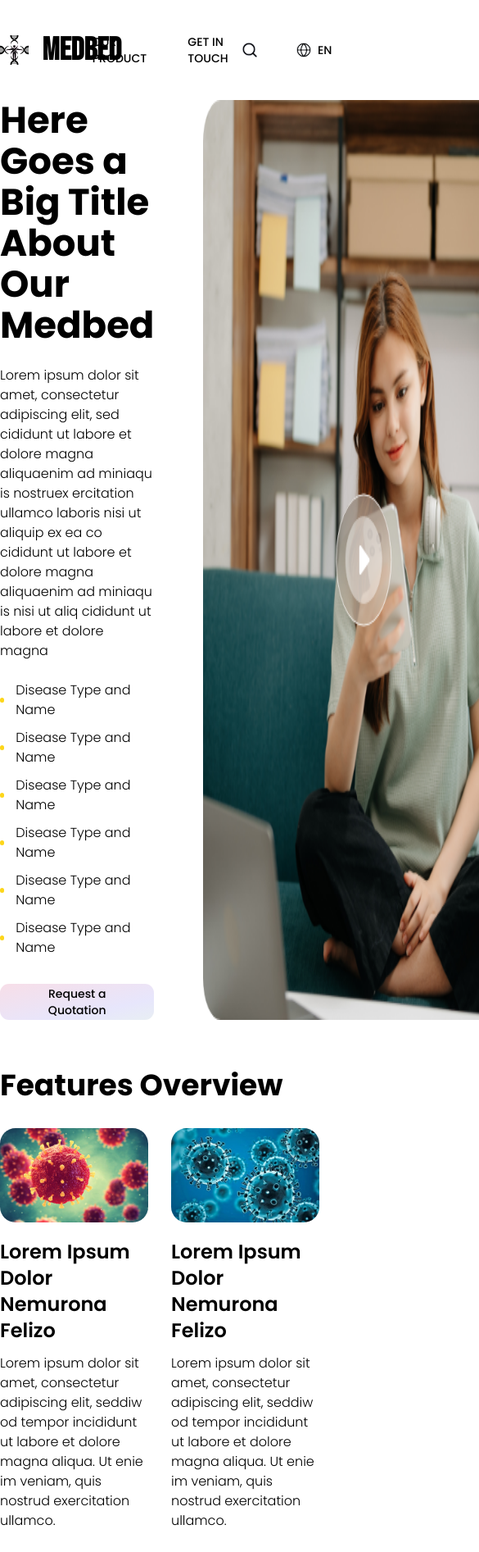
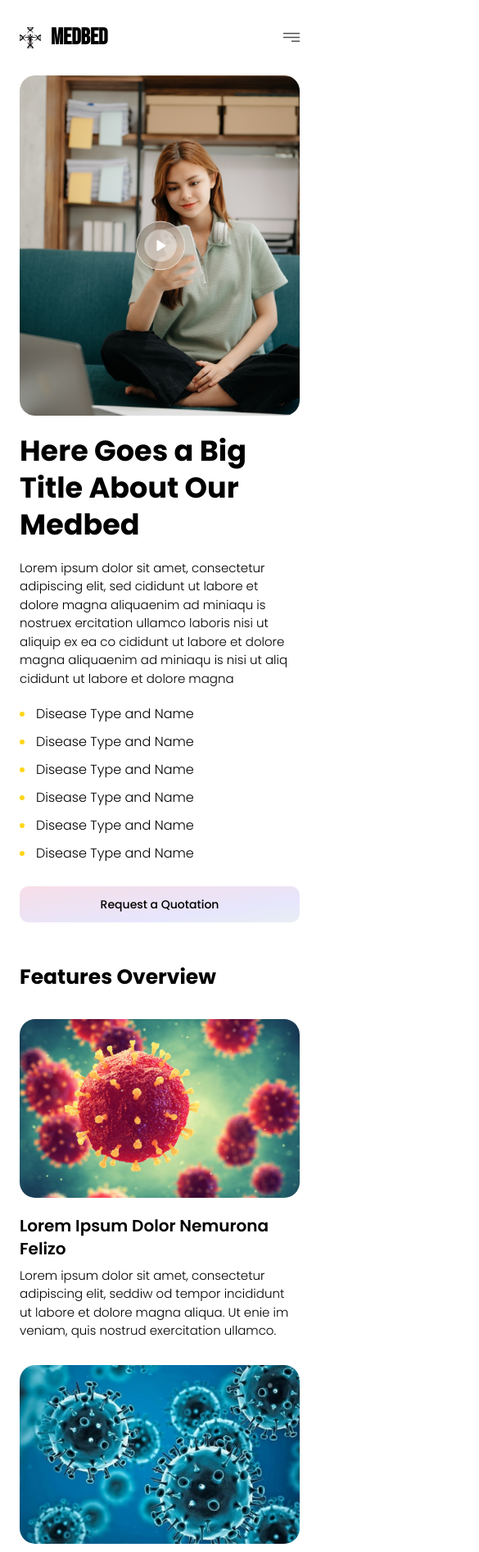
Before and after one commit to adamlim2023/medbed, a React (Create React App) app: page /disease in a window 390 px wide. Shown: the top 1893 px of the page at 82% size, 585 px wide, since content can reach past the window. Built offline with nearby package versions, Linux system fonts and the light colour scheme.

Commit message:
style: mobile responsive for Disease and Layout

```diff
--- a/src/components/ContactForm.jsx
+++ b/src/components/ContactForm.jsx
@@ -8,14 +8,14 @@ const ContactForm = () => {
         src={ContactImage}
         className="absolute top-0 left-0 w-full h-full object-cover"
       />
-      <div className="relative flex flex-col items-center py-[70px] px-8">
-        <p className="font-bold text-[30px] text-white text-center mb-1.5">
+      <div className="relative flex flex-col items-center pt-[50px] pb-[68px] lg:py-[70px] px-8">
+        <p className="font-bold text-2xl lg:text-[30px] text-white text-center mb-4 lg:mb-1.5">
           Get in Touch
         </p>
-        <p className="font-regular text-lg text-white text-center mb-[52px]">
+        <p className="font-regular text-sm lg:text-lg text-white text-center mb-10 lg:mb-[52px]">
           Fill the form below and we will reply as soon as possible!
         </p>
-        <div className="w-full max-w-[618px] grid grid-cols-2 gap-6 mb-8">
+        <div className="w-full max-w-[618px] grid lg:grid-cols-2 gap-4 lg:gap-6 mb-8">
           <input
             type="text"
             placeholder="Full Name"
@@ -28,10 +28,10 @@ const ContactForm = () => {
           />
           <textarea
             placeholder="Let us know your message .."
-            className="w-full col-span-2 h-40 bg-white outline-none px-6 py-3 rounded-xl text-sm resize-none"
+            className="w-full lg:col-span-2 h-40 bg-white outline-none px-6 py-3 rounded-xl text-sm resize-none"
           />
         </div>
-        <button className="h-11 rounded-[11px] bg-[#FDD61A] px-9 font-medium text-sm text-white">
+        <button className="w-full lg:w-auto h-11 rounded-[11px] bg-[#FDD61A] px-9 font-medium text-sm text-white">
           Send Message
         </button>
       </div>
--- a/src/components/Containers/Disease/Features.jsx
+++ b/src/components/Containers/Disease/Features.jsx
@@ -34,14 +34,18 @@ const Features = () => {
 
   return (
     <div className="grid gap-8">
-      <p className="font-bold text-4xl">Features Overview</p>
-      <div className="grid grid-cols-2 gap-7">
+      <p className="font-bold text-[25px] lg:text-4xl">Features Overview</p>
+      <div className="grid lg:grid-cols-2 gap-[30px] lg:gap-7">
         {data.map((feature, i) => (
           <div key={i} className="grid gap-5 rounded-[19px]">
             <img src={feature.image} className="rounded-[19px]" />
-            <div className="grid gap-3">
-              <p className="font-semibold text-2xl">{feature.title}</p>
-              <p className="font-light text-base">{feature.description}</p>
+            <div className="grid gap-2 lg:gap-3">
+              <p className="font-semibold text-xl lg:text-2xl">
+                {feature.title}
+              </p>
+              <p className="font-light text-[15px] lg:text-base">
+                {feature.description}
+              </p>
             </div>
           </div>
         ))}
--- a/src/components/Containers/Disease/Hero.jsx
+++ b/src/components/Containers/Disease/Hero.jsx
@@ -3,19 +3,19 @@ import BgImage from "assets/images/disease.png";
 
 const Hero = () => {
   return (
-    <div className="flex gap-[60px]">
+    <div className="flex flex-col-reverse lg:flew-row gap-5 lg:gap-[60px]">
       <div>
-        <p className="w-full max-w-[333px] font-bold text-[45px] leading-[50px] mb-6">
+        <p className="w-full max-w-[333px] font-bold text-[35px] lg:text-[45px] leading-[45px] lg:leading-[50px] mb-5 lg:mb-6">
           Here Goes a Big Title About Our Medbed
         </p>
-        <p className="font-light text-base mb-6">
+        <p className="font-light text-[15px] lg:text-base mb-5 lg:mb-6">
           Lorem ipsum dolor sit amet, consectetur adipiscing elit, sed cididunt
           ut labore et dolore magna aliquaenim ad miniaqu is nostruex ercitation
           ullamco laboris nisi ut aliquip ex ea co cididunt ut labore et dolore
           magna aliquaenim ad miniaqu is nisi ut aliq cididunt ut labore et
           dolore magna
         </p>
-        <div className="grid gap-2.5 mb-8">
+        <div className="grid gap-2.5 mb-7 lg:mb-8">
           <div className="flex items-center gap-3.5">
             <span className="w-1.5 h-1.5 rounded-full bg-[#FDD61A]" />
             <span className="font-light text-base">Disease Type and Name</span>
@@ -41,7 +41,7 @@ const Hero = () => {
             <span className="font-light text-base">Disease Type and Name</span>
           </div>
         </div>
-        <button className="h-11 px-11 rounded-[11px] font-medium text-sm bg-gradient-to-br from-[#F7DEE8] via-[#E7E6FC] via-30% via-[#E4F1FE] via-70% to-[#E8EEF3]">
+        <button className="w-full lg:w-auto h-11 px-11 rounded-[11px] font-medium text-sm bg-gradient-to-br from-[#F7DEE8] via-[#E7E6FC] via-30% via-[#E4F1FE] via-70% to-[#E8EEF3]">
           Request a Quotation
         </button>
       </div>
--- a/src/components/HowItWorks.jsx
+++ b/src/components/HowItWorks.jsx
@@ -37,16 +37,23 @@ const HowItWorks = () => {
   ];
   return (
     <div className="grid gap-6">
-      <p className="font-bold text-4xl">How it Works</p>
-      <div className="grid grid-cols-2 gap-6">
+      <p className="font-bold text-[25px] lg:text-4xl">How it Works</p>
+      <div className="grid lg:grid-cols-2 gap-5 lg:gap-6">
         {items.map((item) => (
-          <div className="flex p-5 border border-[#E5E5E5] rounded-[19px] gap-7" key={item.id}>
-            <div className="w-14 flex-shrink-0 rounded-[14px] bg-[#F8F7F6] flex items-center justify-center">
-              <img src={item.icon} />
+          <div
+            className="flex p-5 border border-[#E5E5E5] rounded-[19px] gap-5 lg:gap-7"
+            key={item.id}
+          >
+            <div className="w-9 lg:w-14 flex-shrink-0 rounded-[10px] lg:rounded-[14px] bg-[#F8F7F6] flex items-center justify-center">
+              <img src={item.icon} className="w-[18px] lg:w-auto" />
             </div>
-            <div className="grid gap-2.5">
-              <p className="font-semibold text-base">{item.title}</p>
-              <p className="font-light text-base">{item.description}</p>
+            <div className="grid gap-2 lg:gap-2.5">
+              <p className="font-semibold text-[15px] lg:text-base">
+                {item.title}
+              </p>
+              <p className="font-light text-[13px] lg:text-base">
+                {item.description}
+              </p>
             </div>
           </div>
         ))}
--- a/src/components/Layout/Footer.jsx
+++ b/src/components/Layout/Footer.jsx
@@ -10,21 +10,26 @@ const Footer = () => {
   ];
 
   return (
-    <div className="pt-12 pb-8">
+    <div className="pt-12 pb-8 px-6">
       <div className="w-full max-w-5xl mx-auto flex items-center justify-between">
-        <div className="flex items-center">
-          <div className="flex items-center gap-5">
-            <img src={Logo} className="w-8" alt="logo" />
-            <span className="font-title text-[33px] font-bold leading-none">
-              MEDBED
-            </span>
+        <div className="flex w-full flex-col lg:flex-row lg:items-center gap-3 lg:gap-8">
+          <div className="flex items-center">
+            <div className="flex items-center gap-3 lg:gap-5">
+              <img src={Logo} className="w-7 lg:w-8" alt="logo" />
+              <span className="font-title text-[27px] lg:text-[33px] font-bold leading-none">
+                MEDBED
+              </span>
+            </div>
+            <span className="w-[1px] h-[18px] bg-[#8F8E8C] opacity-40 ml-9 mr-[75px]"></span>
+            <div className="lg:hidden font-medium text-[13px] text-[#8F8E8C] flex-shrink-0">
+              © 2024 · Medbed
+            </div>
           </div>
-          <span className="w-[1px] h-[18px] bg-[#8F8E8C] ml-9 mr-[75px]"></span>
-          <div className="flex gap-4">
+          <div className="w-full lg:w-auto flex justify-between gap-4">
             {items.map((item) => (
               <Link
                 to={item.path}
-                className="font-regular text-base text-[#8F8E8C]"
+                className="font-regular text-[11px] lg:text-base text-[#8F8E8C]"
                 key={item.id}
               >
                 {item.label}
@@ -32,7 +37,7 @@ const Footer = () => {
             ))}
           </div>
         </div>
-        <div className="font-medium text-base text-[#8F8E8C]">
+        <div className="hidden lg:inline font-medium text-base text-[#8F8E8C] flex-shrink-0">
           © 2024 · Medbed
         </div>
       </div>
--- a/src/components/Layout/Header.jsx
+++ b/src/components/Layout/Header.jsx
@@ -1,36 +1,44 @@
-import React from "react";
+import React, { useState } from "react";
 import { Link } from "react-router-dom";
 import Logo from "assets/images/logo.svg";
 import SearchIcon from "assets/images/icons/search.svg";
 import GlobeIcon from "assets/images/icons/globe.svg";
+import MenuIcon from "assets/images/icons/menu.svg";
 
 const Header = () => {
+  const [opened, setOpened] = useState(false);
   const items = [
     { id: 1, label: "Our Product", path: "/product" },
     { id: 2, label: "Get In Touch", path: "/contact" },
   ];
 
   return (
-    <div className="py-10 z-50 relative">
+    <div className="py-8 lg:py-10 px-6 z-50 relative">
       <div className="w-full max-w-5xl mx-auto flex items-center justify-between">
-        <Link to="/" className="flex items-center gap-4">
-          <img src={Logo} alt="logo" />
-          <span className="font-title text-[39px] font-bold leading-none">
+        <Link to="/" className="flex items-center gap-3 lg:gap-4">
+          <img src={Logo} className="w-[26px] lg:w-auto" alt="logo" />
+          <span className="font-title text-[28px] lg:text-[39px] font-bold leading-none">
             MEDBED
           </span>
         </Link>
-        <div className="flex gap-12">
+        <div
+          className={`${
+            opened
+              ? `flex flex-col absolute bg-white top-[92px] left-0 w-full pb-5`
+              : `hidden`
+          } lg:flex lg:gap-12`}
+        >
           {items.map((item) => (
             <Link
               to={item.path}
-              className="font-medium text-sm uppercase"
+              className="py-2 lg:py-0 font-medium text-sm uppercase text-center"
               key={item.id}
             >
               {item.label}
             </Link>
           ))}
         </div>
-        <div className="flex items-center gap-8">
+        <div className="hidden lg:flex items-center gap-8">
           <img src={SearchIcon} className="cursor-pointer" />
           <div className="flex items-center h-[42px] bg-white rounded-lg px-4 gap-2">
             <img src={GlobeIcon} />
@@ -38,6 +46,12 @@ const Header = () => {
           </div>
         </div>
       </div>
+      <img
+        src={MenuIcon}
+        alt="hamburger"
+        className="absolute top-10 right-6 cursor-pointer inline lg:hidden"
+        onClick={() => setOpened(!opened)}
+      />
     </div>
   );
 };
--- a/src/pages/Disease.jsx
+++ b/src/pages/Disease.jsx
@@ -6,11 +6,13 @@ import Features from "components/Containers/Disease/Features";
 
 const Disease = () => {
   return (
-    <div className="w-full max-w-5xl grid gap-[60px] mx-auto grid gap-16">
-      <Hero />
-      <Features />
-      <HowItWorks />
-      <ContactForm />
+    <div className="px-6">
+      <div className="w-full max-w-5xl mx-auto grid gap-12 lg:gap-16">
+        <Hero />
+        <Features />
+        <HowItWorks />
+        <ContactForm />
+      </div>
     </div>
   );
 };
```
Also changed, not shown: src/assets/images/icons/menu.svg (added).
